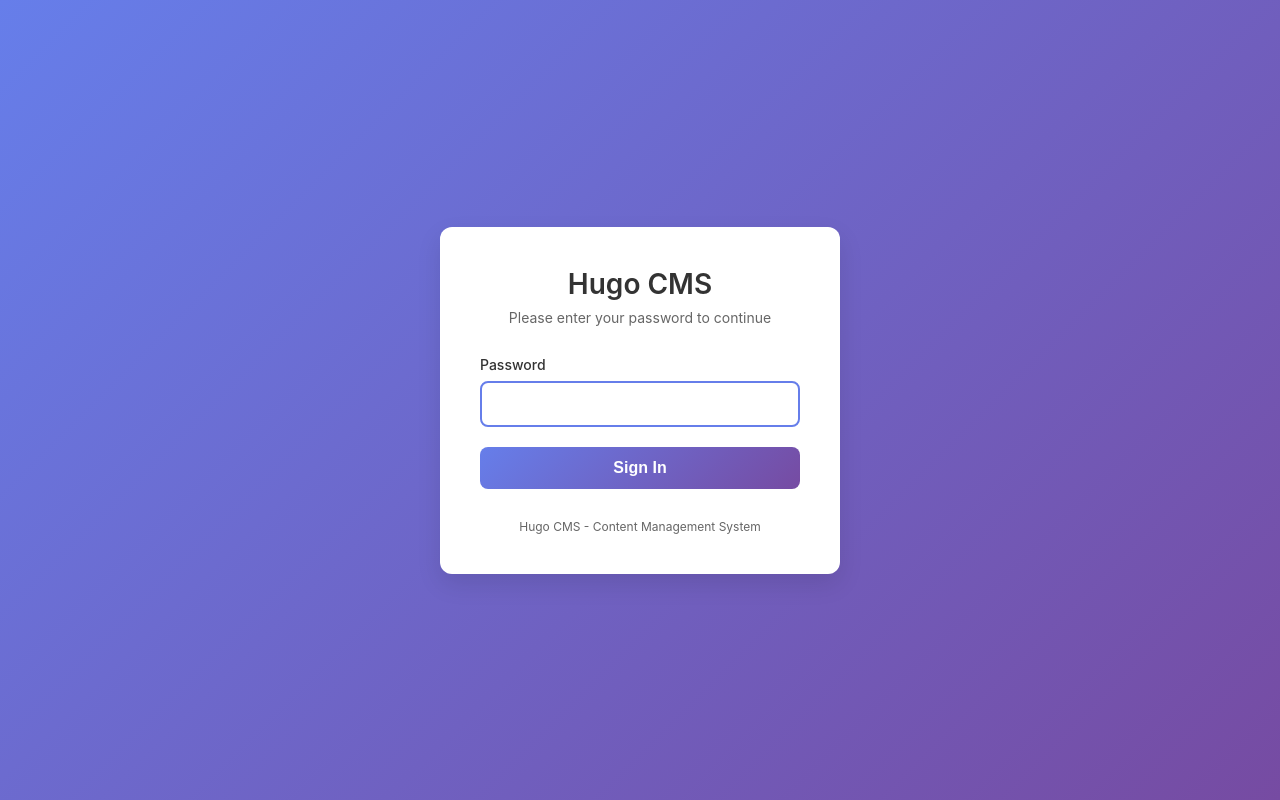
After one commit to adrianpearl/hugo-cms, a Flask app: template static/templates/login.html in a window 1280 px wide. The commit adds this page. Run offline with Flask 3, Linux system fonts and the light colour scheme; the template is opened without the code that fills it, so the values that code supplies are empty.

Commit message:
Add password protection system using Flask sessions

```diff
--- a/app.py
+++ b/app.py
@@ -10,7 +10,7 @@ import subprocess
 import shutil
 import tempfile
 from pathlib import Path
-from flask import Flask, render_template, request, jsonify, redirect, url_for, send_from_directory, Response
+from flask import Flask, render_template, request, jsonify, redirect, url_for, send_from_directory, Response, session
 from jinja2 import Template
 import yaml
 import frontmatter
@@ -92,9 +92,21 @@ config = {
     'git_token': os.getenv('HUGO_GIT_TOKEN'),
     'working_dir': os.getenv('HUGO_WORKING_DIR', '/tmp/hugo-cms-work'),
     # File path validation pattern (regex)
-    'file_path_pattern_regex': os.getenv('HUGO_FILE_PATH_REGEX', ''),
-    'file_path_pattern_regex_hint': os.getenv('HUGO_FILE_PATH_REGEX_HINT', '')
+    'file_path_pattern': os.getenv('HUGO_FILE_PATH_PATTERN', ''),
+    'file_path_pattern_hint': os.getenv('HUGO_FILE_PATH_PATTERN_HINT', ''),
+    # Password protection
+    'site_password': os.getenv('HUGO_SITE_PASSWORD', ''),
+    'flask_secret_key': os.getenv('FLASK_SECRET_KEY', '')
 }
+
+# Configure Flask session handling
+if config.get('flask_secret_key'):
+    app.secret_key = config['flask_secret_key']
+else:
+    # Generate a random secret key if none provided (not recommended for production)
+    import secrets
+    app.secret_key = secrets.token_hex(16)
+    print("Warning: No FLASK_SECRET_KEY provided, using randomly generated key")
 
 class HugoRebuildHandler(FileSystemEventHandler):
     """File system event handler to rebuild Hugo site when content changes"""
@@ -517,9 +529,38 @@ def get_content_type(file_path):
 
     return content_types.get(extension, 'application/octet-stream')
 
+def is_password_required():
+    """Check if password protection is enabled"""
+    return bool(config.get('site_password'))
+
+def check_password(password):
+    """Check if provided password matches configured password"""
+    if not is_password_required():
+        return True
+    return password == config.get('site_password')
+
+def is_authenticated():
+    """Check if current user is authenticated"""
+    if not is_password_required():
+        return True
+    return session.get('authenticated', False)
+
+def require_auth(f):
+    """Decorator to require authentication for routes"""
+    from functools import wraps
+
+    @wraps(f)
+    def decorated_function(*args, **kwargs):
+        if not is_authenticated():
+            # Store the original URL to redirect back after login
+            session['next_url'] = request.url
+            return redirect(url_for('login'))
+        return f(*args, **kwargs)
+    return decorated_function
+
 def validate_file_path(file_path):
     """Validate file path against configured pattern"""
-    pattern = config.get('file_path_pattern_regex', '')
+    pattern = config.get('file_path_pattern', '')
     if not pattern:
         return True, ''  # No pattern configured, allow all paths
 
@@ -568,7 +609,10 @@ def inject_admin_controls(html_content, source_file=None):
             admin_controls_template = Template(f.read())
 
         # Render the admin controls with context
-        admin_controls = admin_controls_template.render(source_file=source_file)
+        admin_controls = admin_controls_template.render(
+            source_file=source_file,
+            password_required=is_password_required()
+        )
 
         # Create CSS link tag
         admin_css = '<link rel="stylesheet" href="/admin/static/css/admin.css">'
@@ -600,7 +644,40 @@ window.hugoCmsConfig = {{
 
     return html_content
 
+@app.route('/login', methods=['GET', 'POST'])
+def login():
+    if not is_password_required():
+        # If password not required, redirect to index
+        return redirect(url_for('index'))
+
+    error = None
+    next_url = request.args.get('next') or session.pop('next_url', None)
+
+    if request.method == 'POST':
+        password = request.form.get('password', '')
+        next_url = request.form.get('next') or next_url
+        if check_password(password):
+            session['authenticated'] = True
+            # Security log
+            client_ip = request.environ.get('HTTP_X_FORWARDED_FOR', request.environ.get('REMOTE_ADDR', 'unknown'))
+            security_logger.info(f"SUCCESSFUL_LOGIN from IP: {client_ip}")
+            return redirect(next_url or url_for('index'))
+        else:
+            error = 'Invalid password'
+
+    # Render login template
+    template_path = os.path.join('static', 'templates', 'login.html')
+    with open(template_path, 'r', encoding='utf-8') as f:
+        tmpl = Template(f.read())
+    return tmpl.render(error=error, next=next_url)
+
+@app.route('/logout')
+def logout():
+    session.pop('authenticated', None)
+    return redirect(url_for('index'))
+
 @app.route('/')
+@require_auth
 def index():
     """Serve Hugo site index with admin controls"""
     if not config.get('git_repo_url') or not config.get('hugo_repo_path'):
@@ -872,12 +949,14 @@ def setup():
 
 # API Routes for admin functionality
 @app.route('/admin/api/build')
+@require_auth
 def api_build():
     """API endpoint to build Hugo site"""
     success, message = build_hugo_site()
     return jsonify({'success': success, 'message': message})
 
 @app.route('/admin/api/publish', methods=['POST'])
+@require_auth
 def api_publish():
     """API endpoint to publish changes to Git repository"""
     # First, pull any remote changes to avoid conflicts
@@ -890,6 +969,7 @@ def api_publish():
     return jsonify({'success': success, 'message': message})
 
 @app.route('/admin/api/clear-cache', methods=['POST'])
+@require_auth
 def api_clear_cache():
     """API endpoint to clear the repository cache and re-clone"""
     try:
@@ -917,6 +997,7 @@ def api_clear_cache():
         return jsonify({'success': False, 'message': f'Cache clear error: {str(e)}'})
 
 @app.route('/admin/api/get-content/<path:file_path>')
+@require_auth
 def api_get_content(file_path):
     """API endpoint to get markdown file content"""
     full_path = os.path.join(config['hugo_repo_path'], 'content', file_path)
@@ -937,6 +1018,7 @@ def api_get_content(file_path):
         return jsonify({'success': False, 'message': str(e)})
 
 @app.route('/admin/api/save/<path:file_path>', methods=['POST'])
+@require_auth
 def api_save_file(file_path):
     """API endpoint to save changes to a markdown file"""
     full_path = os.path.join(config['hugo_repo_path'], 'content', file_path)
@@ -969,6 +1051,7 @@ def api_save_file(file_path):
         return jsonify({'success': False, 'message': str(e)})
 
 @app.route('/admin/api/create', methods=['POST'])
+@require_auth
 def api_create_file():
     """API endpoint to create a new markdown file"""
     try:
@@ -1044,6 +1127,7 @@ def admin_js(filename):
 
 # Catch-all route to serve Hugo pages
 @app.route('/<path:path>')
+@require_auth
 def serve_hugo_content(path):
     """Serve any Hugo page with admin controls injected"""
     return serve_hugo_page('/' + path)
--- a/static/templates/admin_controls.html
+++ b/static/templates/admin_controls.html
@@ -14,8 +14,11 @@
             {% endif %}
             <button onclick="createNewPage()" title="Create new page">➕ New Page</button>
             <button onclick="rebuildSite()" title="Rebuild site">🔄 Build Site</button>
-            <button onclick="publishChanges()" title="Publish to Git repository">🚀 Stage for Publishing</button>
+            <button onclick="publishChanges()" title="Publish to Git repository">🚀 Publish</button>
             <button onclick="clearCache()" title="Clear repository cache and re-clone">🗑️ Clear Cache</button>
+            {% if password_required %}
+            <button onclick="window.location.href='/logout'" title="Logout">🚪 Logout</button>
+            {% endif %}
         </div>
     </div>
 </div>
--- /dev/null
+++ b/static/templates/login.html
@@ -0,0 +1,151 @@
+<!DOCTYPE html>
+<html lang="en">
+<head>
+    <meta charset="UTF-8">
+    <meta name="viewport" content="width=device-width, initial-scale=1.0">
+    <title>Hugo CMS - Login</title>
+    <style>
+        * {
+            margin: 0;
+            padding: 0;
+            box-sizing: border-box;
+        }
+
+        body {
+            font-family: -apple-system, BlinkMacSystemFont, 'Segoe UI', Roboto, sans-serif;
+            background: linear-gradient(135deg, #667eea 0%, #764ba2 100%);
+            min-height: 100vh;
+            display: flex;
+            align-items: center;
+            justify-content: center;
+        }
+
+        .login-container {
+            background: white;
+            padding: 40px;
+            border-radius: 12px;
+            box-shadow: 0 10px 25px rgba(0, 0, 0, 0.1);
+            width: 100%;
+            max-width: 400px;
+        }
+
+        .login-header {
+            text-align: center;
+            margin-bottom: 30px;
+        }
+
+        .login-header h1 {
+            color: #333;
+            font-size: 28px;
+            font-weight: 600;
+            margin-bottom: 8px;
+        }
+
+        .login-header p {
+            color: #666;
+            font-size: 14px;
+        }
+
+        .form-group {
+            margin-bottom: 20px;
+        }
+
+        .form-group label {
+            display: block;
+            margin-bottom: 8px;
+            color: #333;
+            font-weight: 500;
+            font-size: 14px;
+        }
+
+        .form-group input {
+            width: 100%;
+            padding: 12px 16px;
+            border: 2px solid #e0e0e0;
+            border-radius: 8px;
+            font-size: 16px;
+            transition: border-color 0.3s ease;
+            background-color: #f8f9fa;
+        }
+
+        .form-group input:focus {
+            outline: none;
+            border-color: #667eea;
+            background-color: white;
+        }
+
+        .login-button {
+            width: 100%;
+            padding: 12px 16px;
+            background: linear-gradient(135deg, #667eea 0%, #764ba2 100%);
+            color: white;
+            border: none;
+            border-radius: 8px;
+            font-size: 16px;
+            font-weight: 600;
+            cursor: pointer;
+            transition: transform 0.2s ease, box-shadow 0.2s ease;
+        }
+
+        .login-button:hover {
+            transform: translateY(-2px);
+            box-shadow: 0 5px 15px rgba(102, 126, 234, 0.3);
+        }
+
+        .login-button:active {
+            transform: translateY(0);
+        }
+
+        .error-message {
+            background: #fee;
+            border: 1px solid #fcc;
+            color: #c33;
+            padding: 12px;
+            border-radius: 8px;
+            margin-bottom: 20px;
+            font-size: 14px;
+            text-align: center;
+        }
+
+        .login-footer {
+            margin-top: 30px;
+            text-align: center;
+            color: #666;
+            font-size: 12px;
+        }
+    </style>
+</head>
+<body>
+    <div class="login-container">
+        <div class="login-header">
+            <h1>Hugo CMS</h1>
+            <p>Please enter your password to continue</p>
+        </div>
+
+        {% if error %}
+        <div class="error-message">
+            {{ error }}
+        </div>
+        {% endif %}
+
+        <form method="POST" action="/login">
+            {% if next %}
+            <input type="hidden" name="next" value="{{ next }}">
+            {% endif %}
+
+            <div class="form-group">
+                <label for="password">Password</label>
+                <input type="password" id="password" name="password" required autofocus>
+            </div>
+
+            <button type="submit" class="login-button">
+                Sign In
+            </button>
+        </form>
+
+        <div class="login-footer">
+            Hugo CMS - Content Management System
+        </div>
+    </div>
+</body>
+</html>
```
Also changed, not shown: static/js/admin.js (+24 -3 lines).
